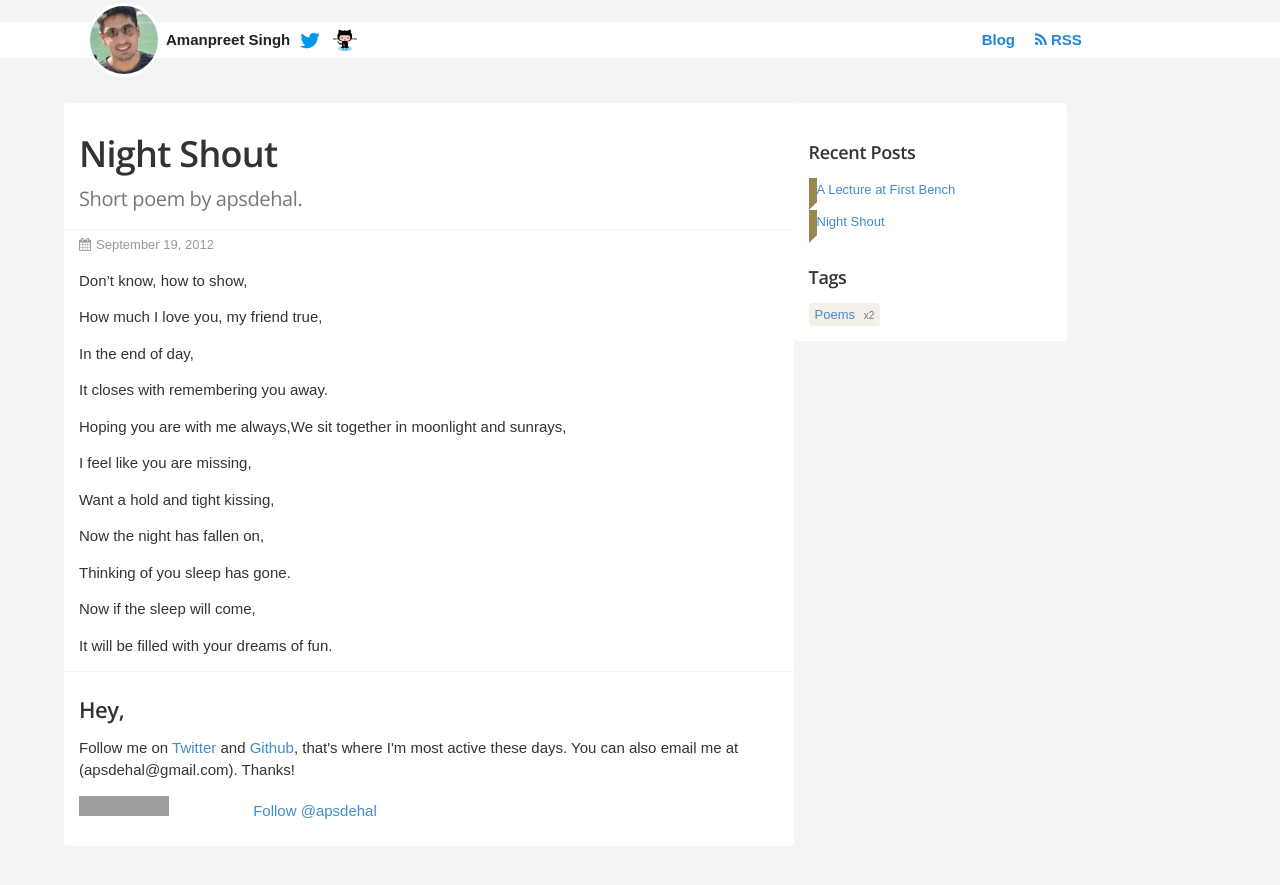
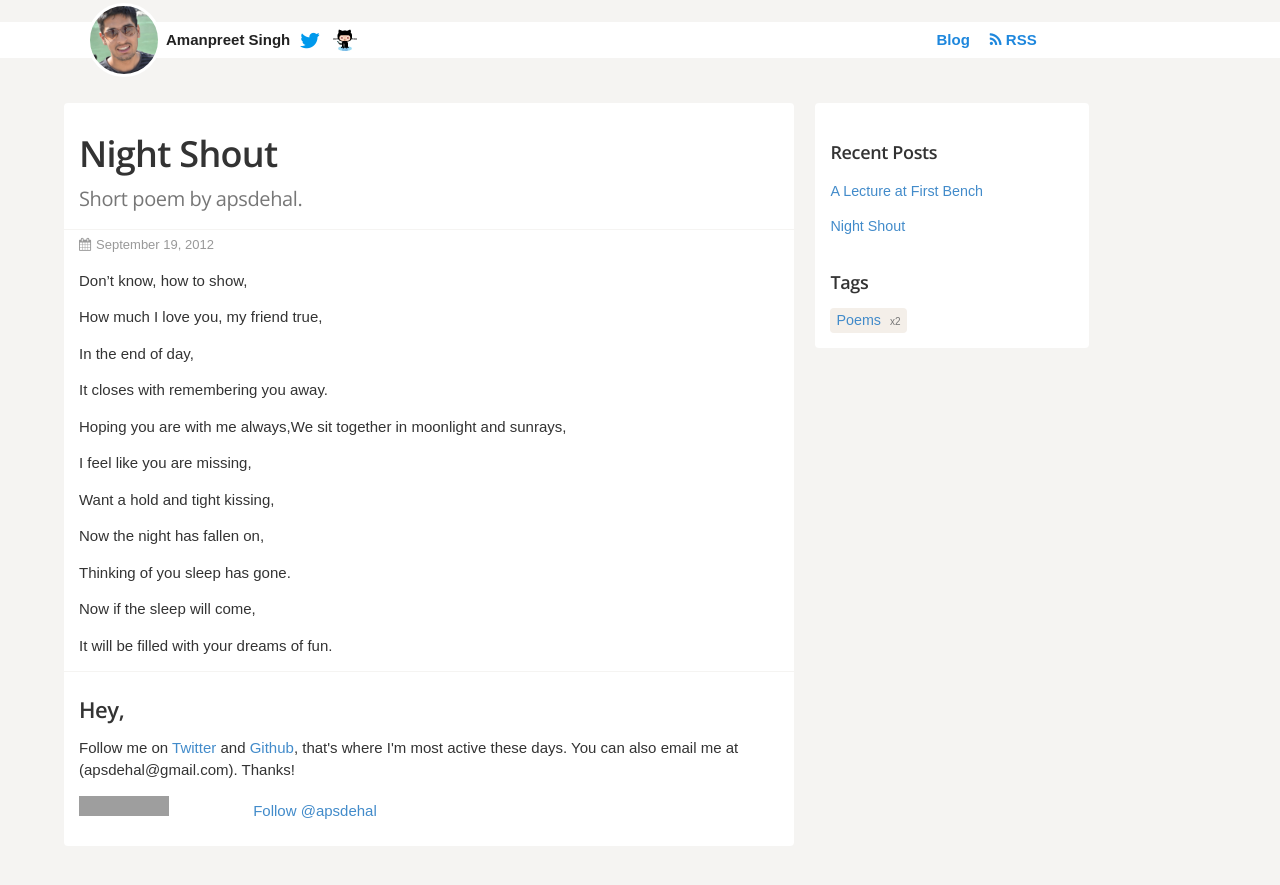
Before and after one commit to apsdehal/apsdehal.github.io, a Jekyll site: the page built from _posts/2012/2012-09-19-night-shout.md, in a window 1280 px wide. Shown: the top 885 px of the page. Built offline with Jekyll 4.4.1, drawn with Linux system fonts in a browser that asks for light colours; Markdown is read by kramdown in place of the engine named in the settings; comment, search, counter and statistics services are not loaded; grey boxes are pictures that could not be loaded.

Commit message:
Another minor css changes regarding margins

```diff
--- a/assets/css/style.css
+++ b/assets/css/style.css
@@ -246,13 +246,13 @@ aside ul {
   list-style: none;
 }
 aside li {
+  font-size: 1.1em;
   padding: 0;
   margin: 0;
   background: none;
   border-top: 1px solid #ebebe
   top: 36px;
   right: 0;
-  border-left: 8px solid #9b8651;
   border-bottom: 8px solid #fff;
 }
 aside li:before {
@@ -420,7 +420,7 @@ table tr td:first-child {
 }
 header nav {
   margin-top: 14px;
-  margin-right: 11%;
+  margin-right: 15%;
   float: right;
 }
 header nav a:link {
@@ -534,6 +534,10 @@ header nav a:hover span {
 }
 .home body {
   width: 100%;
+}
+
+.post aside{
+  margin-left: 2%;
 }
 .error404 article {
   height: 575px;
@@ -707,4 +711,8 @@ header nav a:hover span {
     display:none;
   }
 
+  .post aside{
+    margin-top: 5%;
+  }
+
 }
```
Also changed, not shown: _posts/2012/2012-09-19-night-shout.md (+1 -0 lines).
